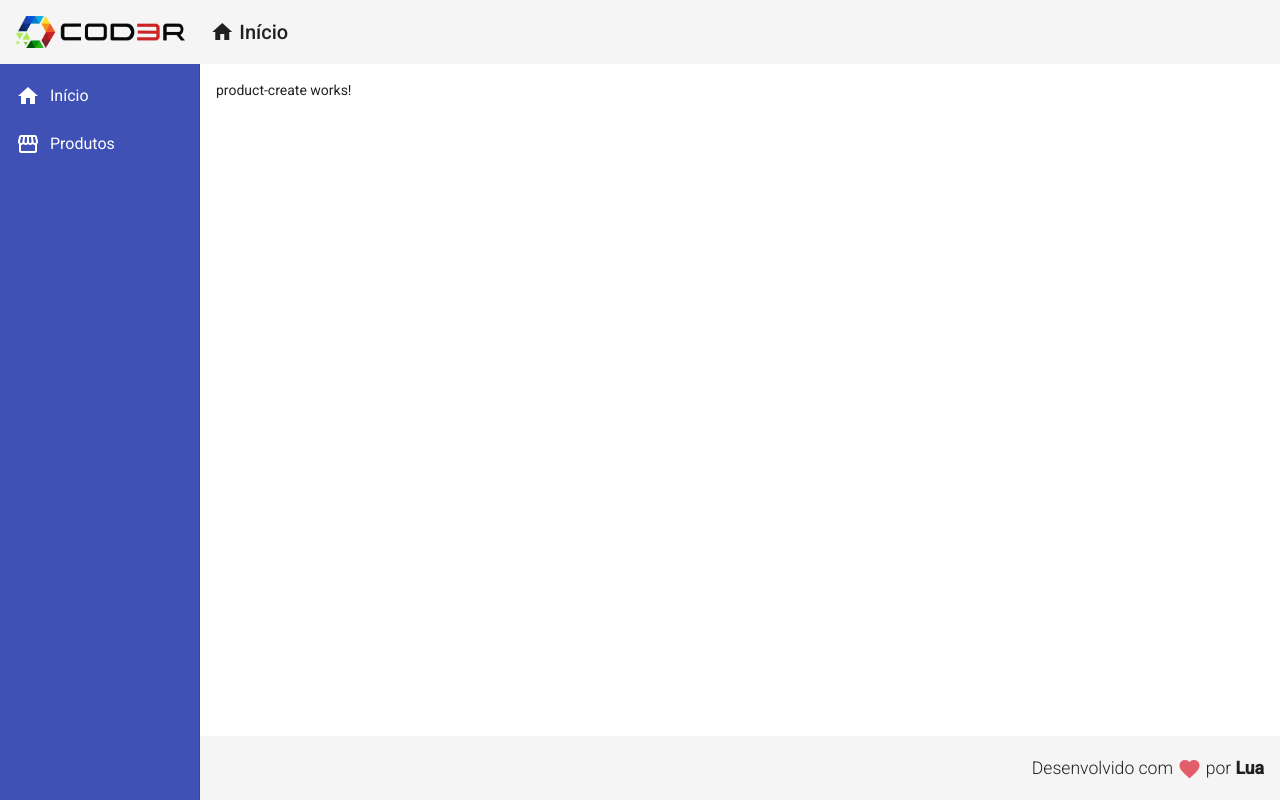
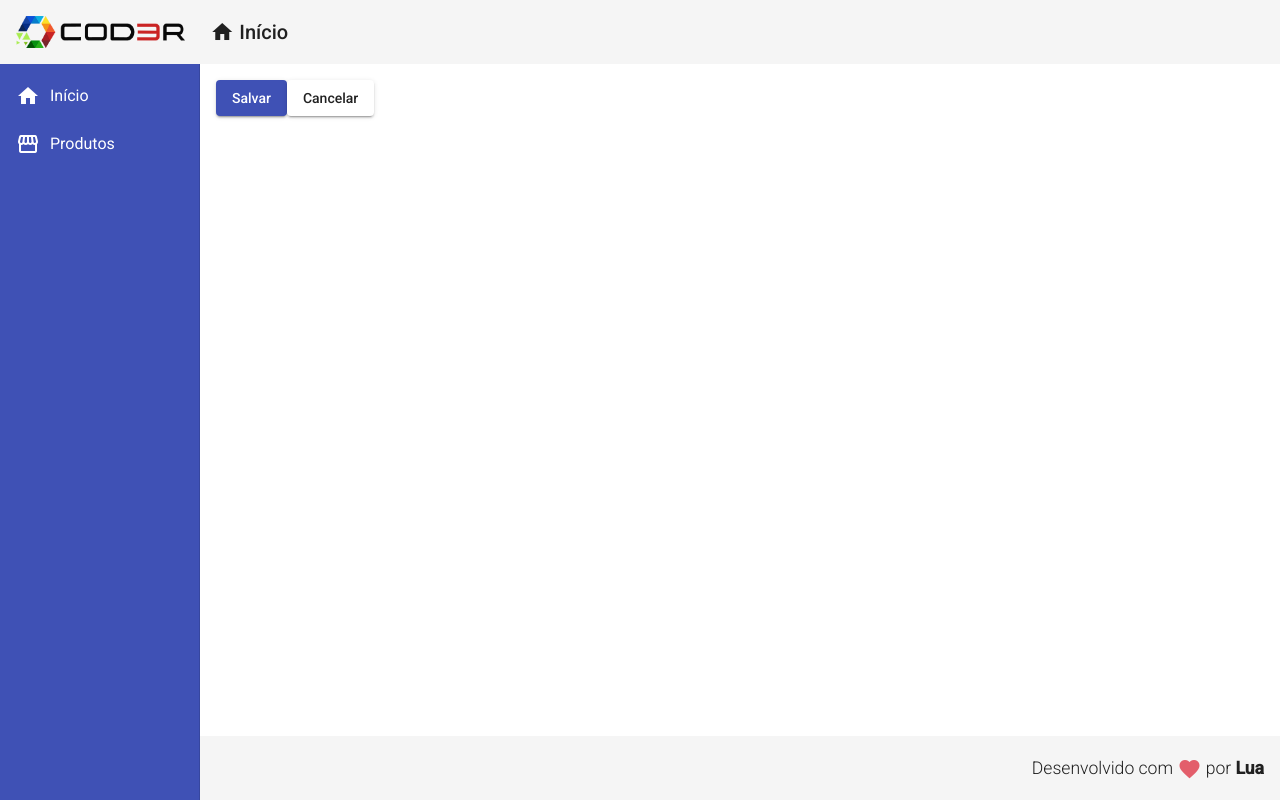
Before and after one commit to luarakerlen/angular-crud, an Angular app in the folder frontend/: page /products/create in a window 1280 px wide. Built offline with nearby package versions, Linux system fonts and the light colour scheme.

Commit message:
product service

```diff
--- a/frontend/src/app/app.module.ts
+++ b/frontend/src/app/app.module.ts
@@ -9,6 +9,7 @@
 import { MatListModule } from '@angular/material/list';
 import { MatCardModule } from '@angular/material/card';
 import { MatButtonModule } from '@angular/material/button';
+import { MatSnackBarModule } from '@angular/material/snack-bar';
 
 import { HeaderComponent } from './components/template/header/header.component';
 import { FooterComponent } from './components/template/footer/footer.component';
@@ -38,6 +39,7 @@
 		MatListModule,
 		MatCardModule,
 		MatButtonModule,
+		MatSnackBarModule,
 	],
 	providers: [],
 	bootstrap: [AppComponent],
--- a/frontend/src/app/components/product/product-create/product-create.component.html
+++ b/frontend/src/app/components/product/product-create/product-create.component.html
@@ -1 +1,7 @@
-<p>product-create works!</p>
+<button mat-raised-button (click)="createProduct()" color="primary">
+	Salvar
+</button>
+
+<button mat-raised-button (click)="cancel()">
+	Cancelar
+</button>
--- a/frontend/src/app/components/product/product-create/product-create.component.ts
+++ b/frontend/src/app/components/product/product-create/product-create.component.ts
@@ -1,15 +1,22 @@
 import { Component, OnInit } from '@angular/core';
+import { Router } from '@angular/router';
+import { ProductService } from '../product.service';
 
 @Component({
-  selector: 'app-product-create',
-  templateUrl: './product-create.component.html',
-  styleUrls: ['./product-create.component.css']
+	selector: 'app-product-create',
+	templateUrl: './product-create.component.html',
+	styleUrls: ['./product-create.component.css'],
 })
 export class ProductCreateComponent implements OnInit {
+	constructor(private productService: ProductService, private router: Router) {}
 
-  constructor() { }
+	ngOnInit(): void {}
 
-  ngOnInit(): void {
+	createProduct(): void {
+		this.productService.showMessage('Produto criado!');
+	}
+
+	cancel(): void {
+    this.router.navigate(['/products'])
   }
-
 }
--- /dev/null
+++ b/frontend/src/app/components/product/product.service.ts
@@ -0,0 +1,17 @@
+import { Injectable } from '@angular/core';
+import { MatSnackBar } from '@angular/material/snack-bar';
+
+@Injectable({
+	providedIn: 'root',
+})
+export class ProductService {
+	constructor(private snackBar: MatSnackBar) {}
+
+	showMessage(msg: string): void {
+		this.snackBar.open(msg, 'x', {
+			duration: 3000,
+			horizontalPosition: 'right',
+			verticalPosition: 'top',
+		});
+	}
+}
```
